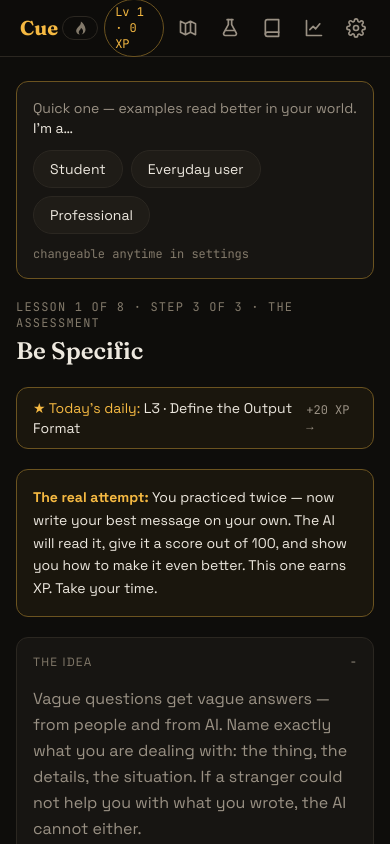
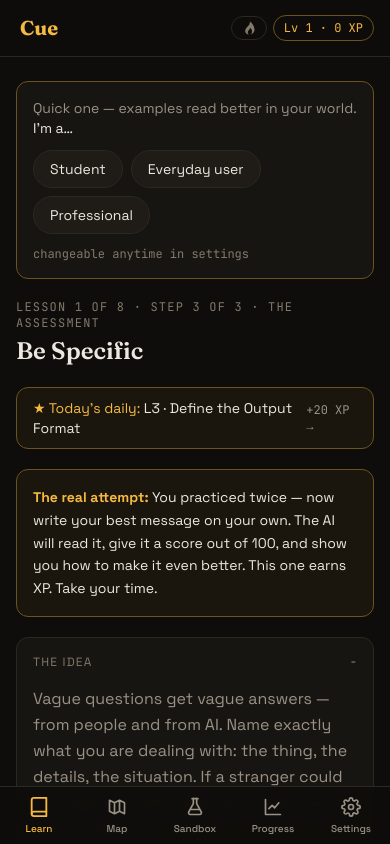
Before and after one commit to qusai-Kagalwala/cue, a React (Vite) app: page / in a window 390 px wide. Both pictures are taken after a click on the button "skip intro". Shown: the top 844 px of the page. Built offline with nearby package versions, Linux system fonts and the light colour scheme; no server answers.

Commit message:
Bottom Navbar.

```diff
--- a/src/App.jsx
+++ b/src/App.jsx
@@ -9,6 +9,7 @@ import { loadState, updateState } from './lib/storage'
 import { useProgress } from './hooks/useProgress'
 import OpeningAct from './screens/OpeningAct'
 import TopBar from './components/TopBar'
+import BottomNav from './components/BottomNav'
 import Challenge from './screens/Challenge'
 import LessonMap from './screens/LessonMap'
 import Sandbox from './screens/Sandbox'
@@ -60,7 +61,7 @@ export default function App() {
 
       <main
         key={screen}
-        className="cue-screen-enter mx-auto max-w-5xl px-4 pb-12 pt-6 lg:px-6"
+        className="cue-screen-enter mx-auto max-w-5xl px-4 pb-24 pt-6 lg:px-6 lg:pb-12"
       >
         {screen === SCREENS.CHALLENGE && <Challenge onNavigate={setScreen} />}
         {screen === SCREENS.MAP && (
@@ -87,6 +88,8 @@ export default function App() {
         {screen === SCREENS.SANDBOX && <Sandbox />}
         {screen === SCREENS.SETTINGS && <Settings onNavigate={setScreen} />}
       </main>
+
+      <BottomNav screen={screen} onNavigate={setScreen} />
     </div>
   )
 }
--- /dev/null
+++ b/src/components/BottomNav.jsx
@@ -0,0 +1,108 @@
+// src/components/BottomNav.jsx
+// Mobile-only bottom navigation. The top bar was carrying 6 nav icons plus
+// status pills — far too dense on a phone. On mobile the primary
+// destinations move here (thumb-reachable, labelled, one active state);
+// this bar is hidden from lg upward, where the top bar has room for icons.
+//
+// Five destinations, chosen as the things people actually move between:
+// Learn (the challenge), Map, Sandbox, Progress, Settings. Library and the
+// Programme stay reachable from within those screens.
+
+import { SCREENS } from '../lib/screens'
+
+function Item({ label, active, onClick, children }) {
+  return (
+    <button
+      onClick={onClick}
+      aria-label={label}
+      aria-current={active ? 'page' : undefined}
+      className={`flex flex-1 flex-col items-center gap-0.5 py-2 text-[10px] font-medium transition-colors ${
+        active ? 'text-cue' : 'text-muted'
+      }`}
+    >
+      <span
+        className={`flex h-6 w-6 items-center justify-center ${
+          active ? 'scale-110' : ''
+        } transition-transform`}
+      >
+        {children}
+      </span>
+      {label}
+    </button>
+  )
+}
+
+const stroke = {
+  fill: 'none',
+  stroke: 'currentColor',
+  strokeWidth: 2,
+  strokeLinecap: 'round',
+  strokeLinejoin: 'round',
+}
+
+export default function BottomNav({ screen, onNavigate }) {
+  return (
+    <nav
+      aria-label="Main"
+      className="fixed inset-x-0 bottom-0 z-20 border-t border-line bg-stage/95 backdrop-blur lg:hidden"
+      style={{ paddingBottom: 'env(safe-area-inset-bottom)' }}
+    >
+      <div className="mx-auto flex max-w-lg items-stretch">
+        <Item
+          label="Learn"
+          active={screen === SCREENS.CHALLENGE}
+          onClick={() => onNavigate(SCREENS.CHALLENGE)}
+        >
+          <svg viewBox="0 0 24 24" className="h-5 w-5" {...stroke} aria-hidden="true">
+            <path d="M4 19.5A2.5 2.5 0 016.5 17H20" />
+            <path d="M6.5 2H20v20H6.5A2.5 2.5 0 014 19.5v-15A2.5 2.5 0 016.5 2z" />
+          </svg>
+        </Item>
+
+        <Item
+          label="Map"
+          active={screen === SCREENS.MAP}
+          onClick={() => onNavigate(SCREENS.MAP)}
+        >
+          <svg viewBox="0 0 24 24" className="h-5 w-5" {...stroke} aria-hidden="true">
+            <path d="M9 20L3 17V4l6 3m0 13l6-3m-6 3V7m6 10l6 3V7l-6-3m0 13V4M9 7l6-3" />
+          </svg>
+        </Item>
+
+        <Item
+          label="Sandbox"
+          active={screen === SCREENS.SANDBOX}
+          onClick={() => onNavigate(SCREENS.SANDBOX)}
+        >
+          <svg viewBox="0 0 24 24" className="h-5 w-5" {...stroke} aria-hidden="true">
+            <path d="M10 2v6L4.5 18a2 2 0 001.8 3h11.4a2 2 0 001.8-3L14 8V2" />
+            <path d="M8.5 2h7" />
+            <path d="M7 15h10" />
+          </svg>
+        </Item>
+
+        <Item
+          label="Progress"
+          active={screen === SCREENS.PROGRESS}
+          onClick={() => onNavigate(SCREENS.PROGRESS)}
+        >
+          <svg viewBox="0 0 24 24" className="h-5 w-5" {...stroke} aria-hidden="true">
+            <path d="M3 3v18h18" />
+            <path d="M7 14l4-4 3 3 5-6" />
+          </svg>
+        </Item>
+
+        <Item
+          label="Settings"
+          active={screen === SCREENS.SETTINGS}
+          onClick={() => onNavigate(SCREENS.SETTINGS)}
+        >
+          <svg viewBox="0 0 24 24" className="h-5 w-5" {...stroke} aria-hidden="true">
+            <circle cx="12" cy="12" r="3" />
+            <path d="M19.4 15a1.65 1.65 0 00.33 1.82l.06.06a2 2 0 11-2.83 2.83l-.06-.06a1.65 1.65 0 00-1.82-.33 1.65 1.65 0 00-1 1.51V21a2 2 0 01-4 0v-.09A1.65 1.65 0 009 19.4a1.65 1.65 0 00-1.82.33l-.06.06a2 2 0 11-2.83-2.83l.06-.06a1.65 1.65 0 00.33-1.82 1.65 1.65 0 00-1.51-1H3a2 2 0 010-4h.09A1.65 1.65 0 004.6 9a1.65 1.65 0 00-.33-1.82l-.06-.06a2 2 0 112.83-2.83l.06.06a1.65 1.65 0 001.82.33H9a1.65 1.65 0 001-1.51V3a2 2 0 014 0v.09a1.65 1.65 0 001 1.51 1.65 1.65 0 001.82-.33l.06-.06a2 2 0 112.83 2.83l-.06.06a1.65 1.65 0 00-.33 1.82V9a1.65 1.65 0 001.51 1H21a2 2 0 010 4h-.09a1.65 1.65 0 00-1.51 1z" />
+          </svg>
+        </Item>
+      </div>
+    </nav>
+  )
+}
--- a/src/components/TopBar.jsx
+++ b/src/components/TopBar.jsx
@@ -63,6 +63,9 @@ export default function TopBar({ screen, onNavigate }) {
             {xp} XP
           </span>
 
+          {/* Primary nav — desktop only; on mobile these live in the
+              bottom nav bar (BottomNav.jsx). */}
+          <div className="hidden items-center gap-1.5 lg:flex lg:gap-3">
           {/* Lesson map */}
           <IconButton
             label="Lesson map"
@@ -152,6 +155,7 @@ export default function TopBar({ screen, onNavigate }) {
               <path d="M19.4 15a1.7 1.7 0 00.3 1.9l.1.1a2 2 0 11-2.8 2.8l-.1-.1a1.7 1.7 0 00-1.9-.3 1.7 1.7 0 00-1 1.5V21a2 2 0 11-4 0v-.1a1.7 1.7 0 00-1-1.6 1.7 1.7 0 00-1.9.3l-.1.1a2 2 0 11-2.8-2.8l.1-.1a1.7 1.7 0 00.3-1.9 1.7 1.7 0 00-1.5-1H3a2 2 0 110-4h.1a1.7 1.7 0 001.6-1 1.7 1.7 0 00-.3-1.9l-.1-.1a2 2 0 112.8-2.8l.1.1a1.7 1.7 0 001.9.3h0a1.7 1.7 0 001-1.5V3a2 2 0 114 0v.1a1.7 1.7 0 001 1.5h0a1.7 1.7 0 001.9-.3l.1-.1a2 2 0 112.8 2.8l-.1.1a1.7 1.7 0 00-.3 1.9v0a1.7 1.7 0 001.5 1H21a2 2 0 110 4h-.1a1.7 1.7 0 00-1.5 1z" />
           </svg>
           </IconButton>
+          </div>
         </div>
       </div>
     </header>
```
